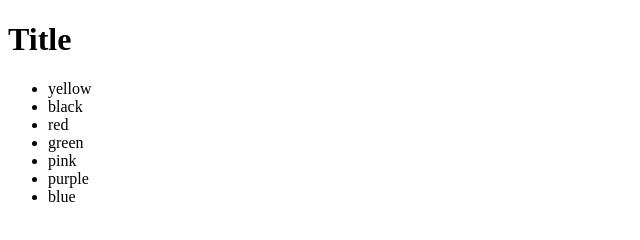
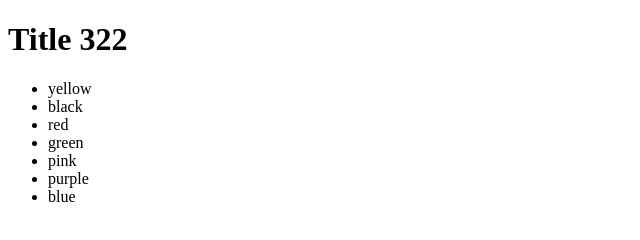
Before and after one commit to vaniii1/my-page, a plain HTML site: page index.html in a window 1280 px wide. Shown: the full height of the page, 0-640 px from the left. Drawn offline with Linux system fonts and the light colour scheme.

Commit message:
Update index.html

```diff
--- a/index.html
+++ b/index.html
@@ -7,7 +7,7 @@
   <title>Document</title>
 </head>
 <body>
-  <h1> Title</h1>
+  <h1> Title 322</h1>
   <ul>
     <li> yellow</li>
     <li> black</li>
```
